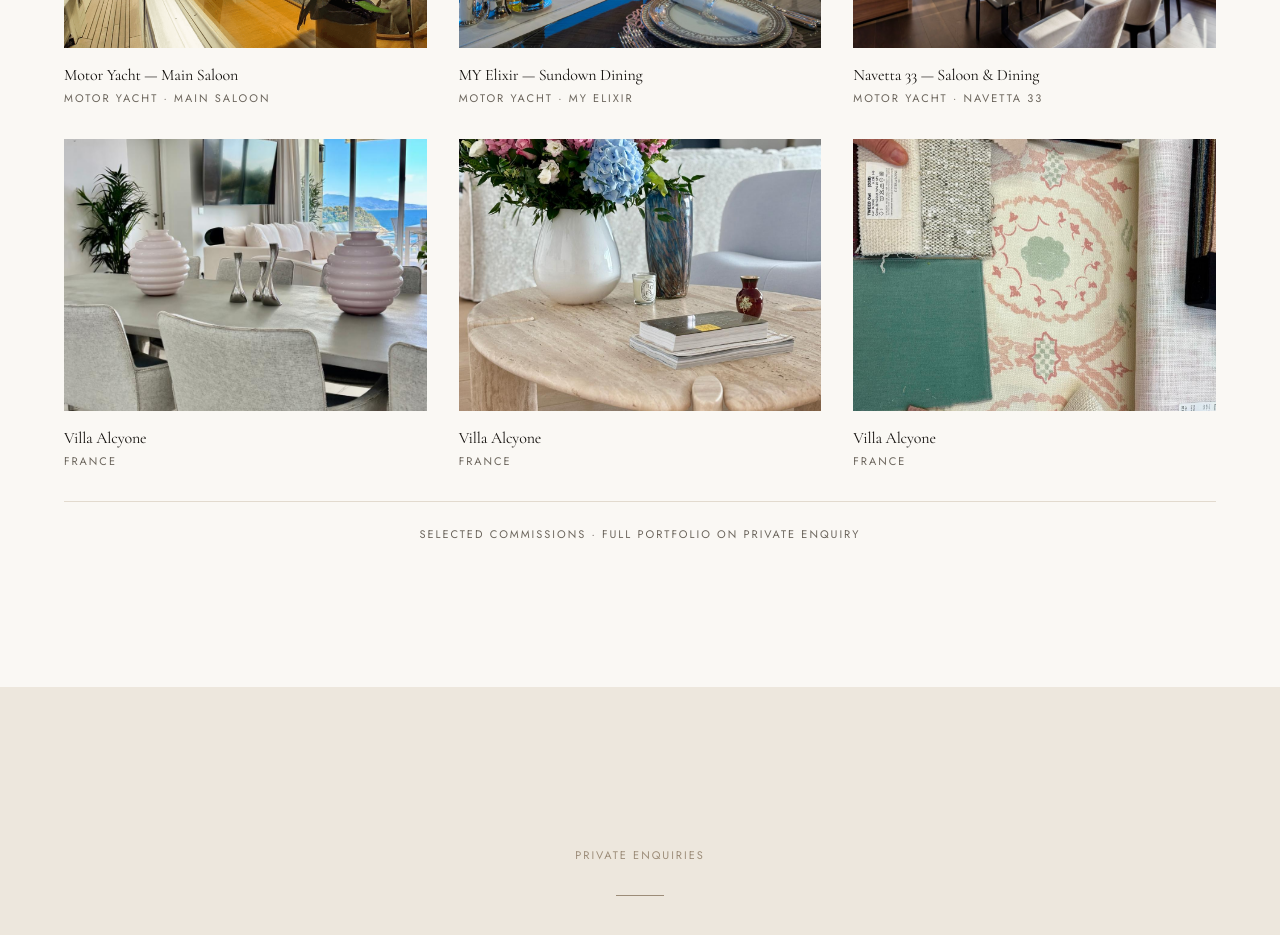
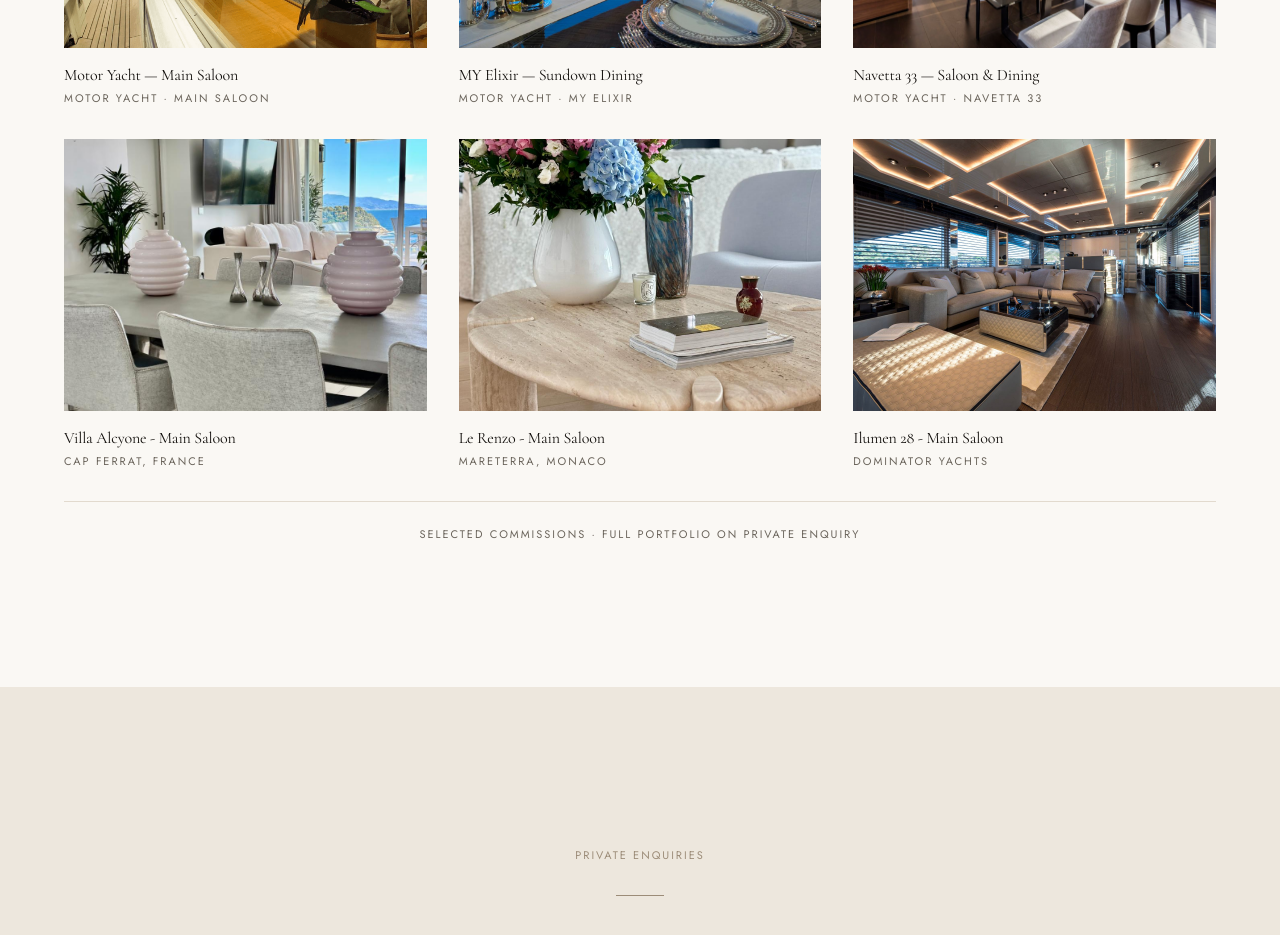
Before and after one commit to SimoSabev/Maris, a Next.js app in the folder maris-exclusive/: page /interior-design in a window 1280 px wide. Shown: the part 3980-4915 px from the top of the page. Built offline with nearby package versions, Linux system fonts and the light colour scheme.

Commit message:
Refactor code structure for improved readability and maintainability

```diff
--- a/maris-exclusive/src/app/interior-design/page.tsx
+++ b/maris-exclusive/src/app/interior-design/page.tsx
@@ -74,20 +74,20 @@ const PORTFOLIO_ITEMS = [
   {
     image: "/images/properties/le-renzo-dining.jpg",
     alt: "Villa Alcyone dining room styled with sculptural pink glassware",
-    title: "Villa Alcyone",
-    meta: "France",
+    title: "Villa Alcyone - Main Saloon",
+    meta: "Cap Ferrat, France",
   },
   {
     image: "/images/properties/le-renzo-styling.jpg",
-    alt: "Villa Alcyone living room styling with floral arrangement and travertine table",
-    title: "Villa Alcyone",
-    meta: "France",
+    alt: "Residence Le Renzo living room styling with floral arrangement and travertine table",
+    title: "Le Renzo - Main Saloon",
+    meta: "Mareterra, Monaco",
   },
   {
-    image: "/images/properties/le-renzo-materials.jpg",
-    alt: "Fabric and material selection for the Villa Alcyone interior scheme",
-    title: "Villa Alcyone",
-    meta: "France",
+    image: "/images/yacht-saloon-lounge.jpg",
+    alt: "Motor yacht saloon lounge with fresh floral arrangement",
+    title: "Ilumen 28 - Main Saloon",
+    meta: "Dominator Yachts",
   },
 ];
 
```
Also changed, not shown: maris-exclusive/public/images/yacht-saloon-lounge.jpg (added).
